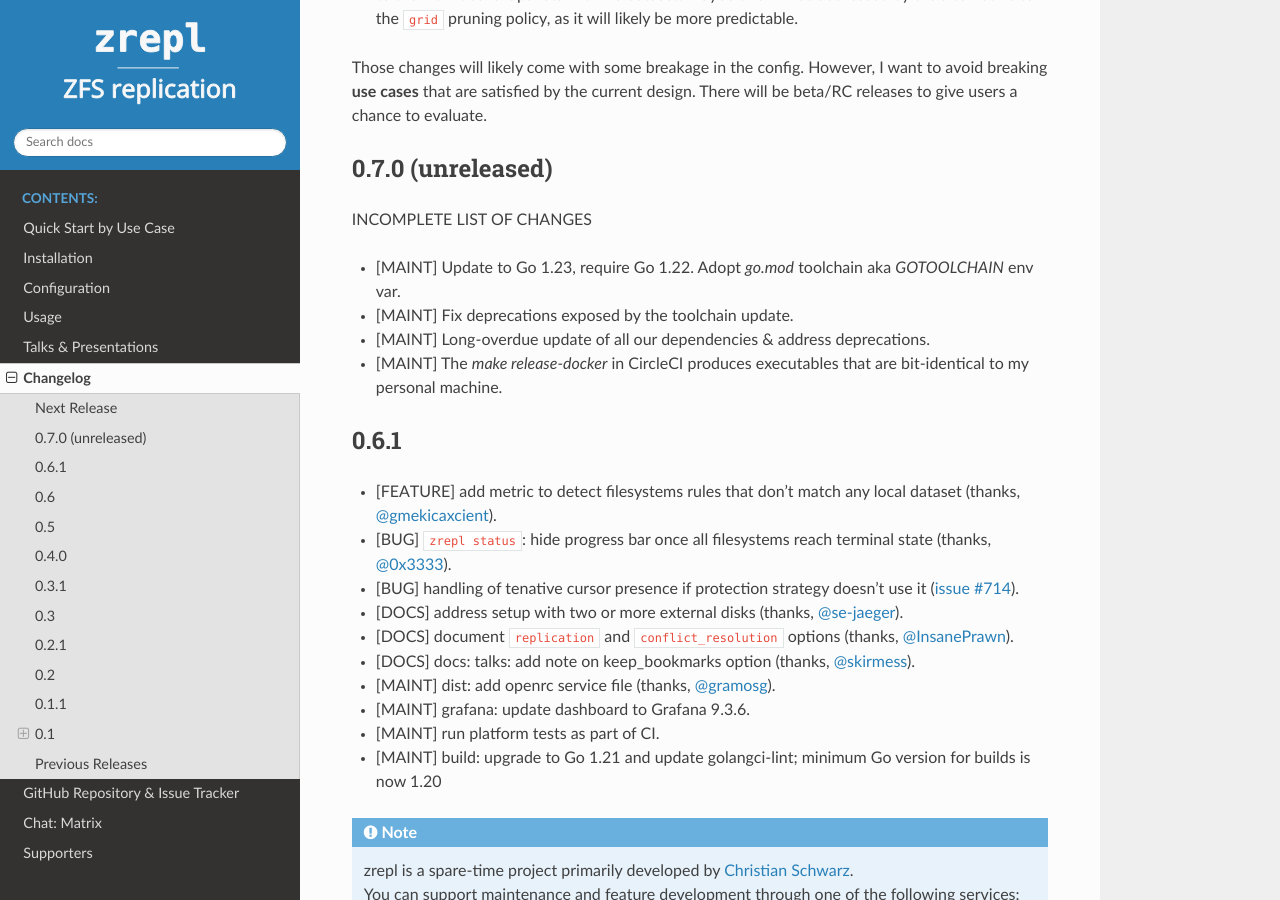
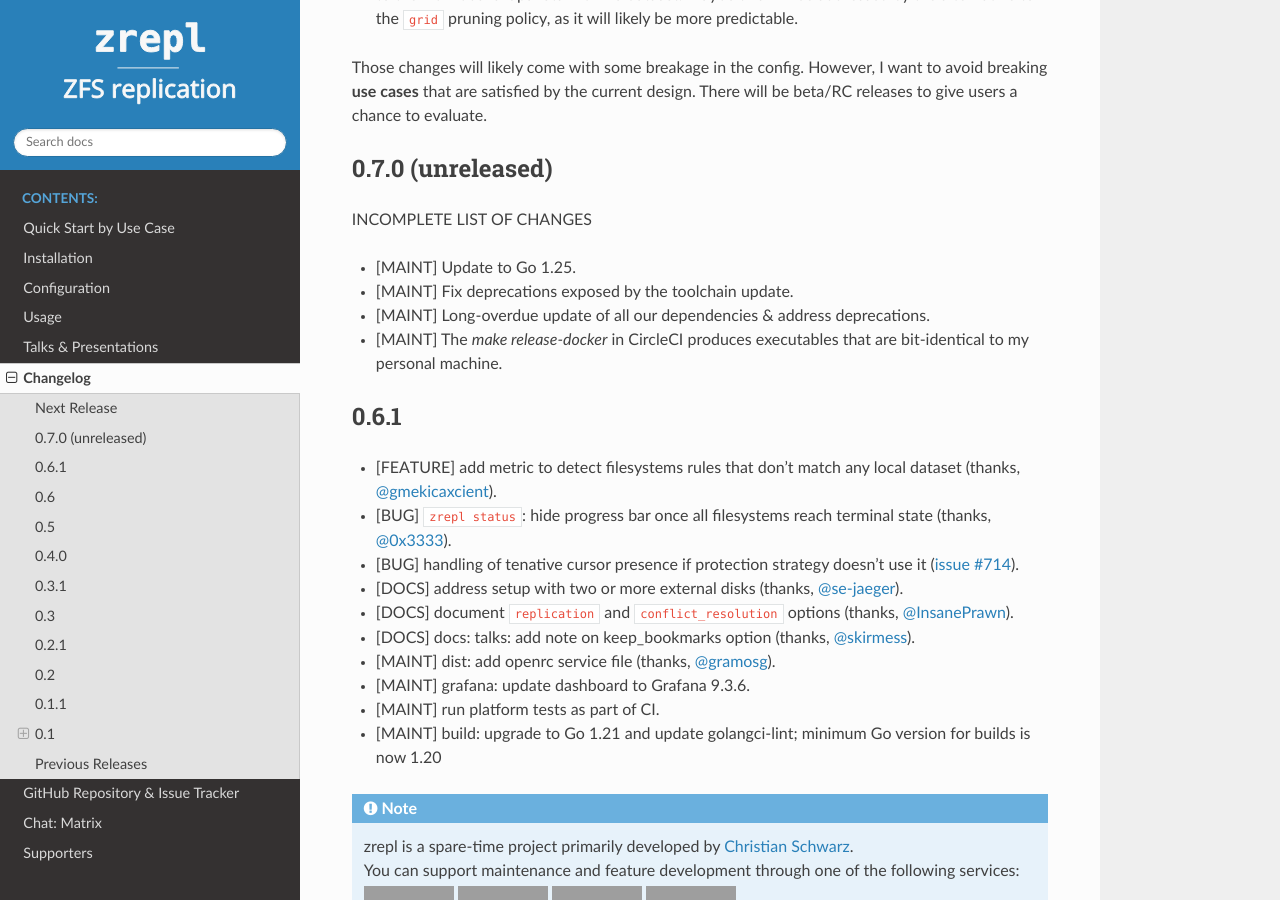
Before and after one commit to zrepl/zrepl, a Sphinx documentation site: the page built from docs/changelog.rst, in a window 1280 px wide and 900 px high, scrolled down 595 px. Built offline with Sphinx 7.4.7 and the Read the Docs theme 3.1.0, drawn with Linux system fonts in a browser that asks for light colours; pages that are not in the unit, such as notebooks, are missing from menus; grey boxes are pictures that could not be loaded.

```diff
--- a/docs/changelog.rst
+++ b/docs/changelog.rst
@@ -45,7 +45,7 @@ There will be beta/RC releases to give users a chance to evaluate.
 
 INCOMPLETE LIST OF CHANGES
 
-* |maint| Update to Go 1.23, require Go 1.22. Adopt `go.mod` toolchain aka `GOTOOLCHAIN` env var.
+* |maint| Update to Go 1.25.
 * |maint| Fix deprecations exposed by the toolchain update.
 * |maint| Long-overdue update of all our dependencies & address deprecations.
 * |maint| The `make release-docker` in CircleCI produces executables that are bit-identical to my personal machine.
```
Also changed, not shown: README.md (+1 -1 lines), 5 other files.
